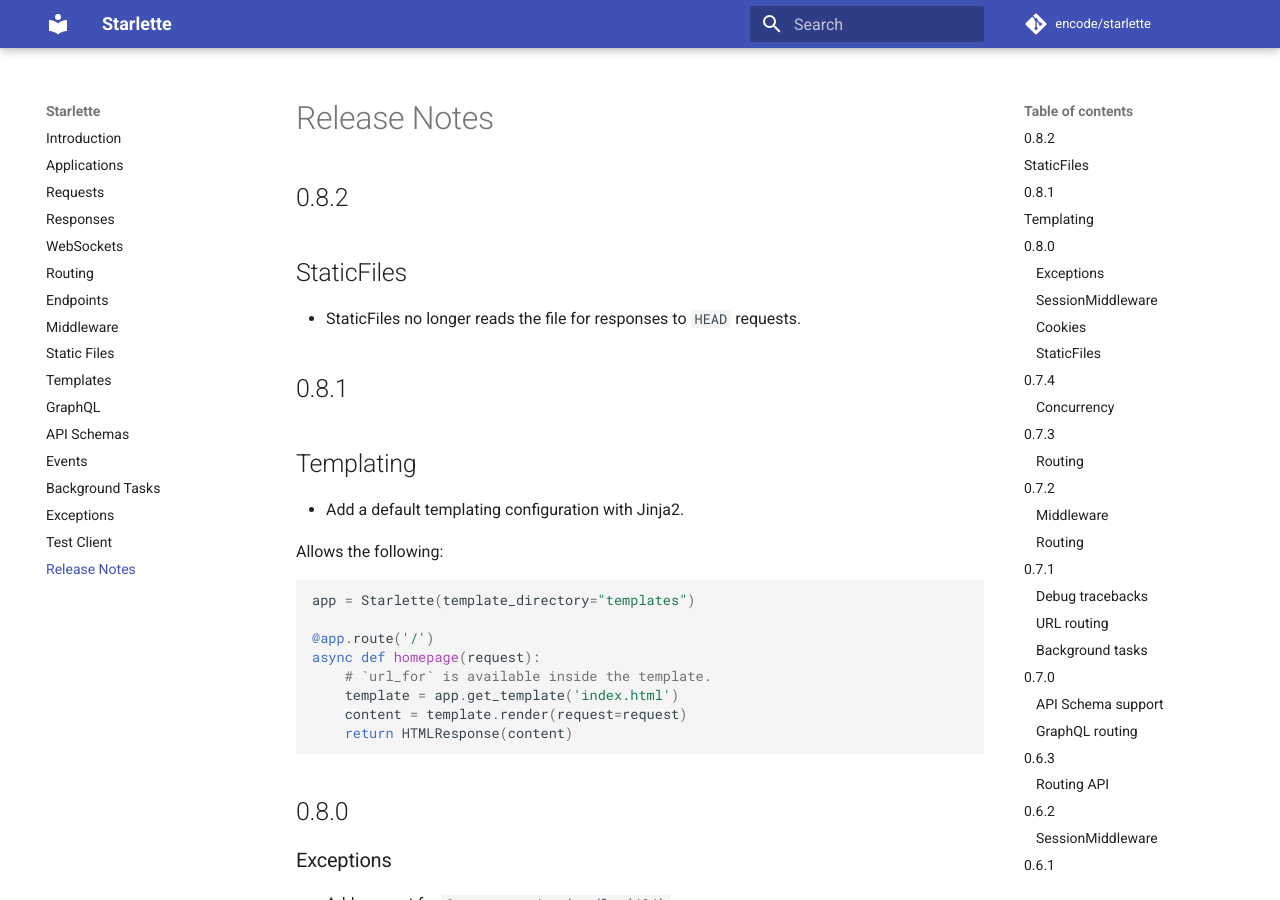
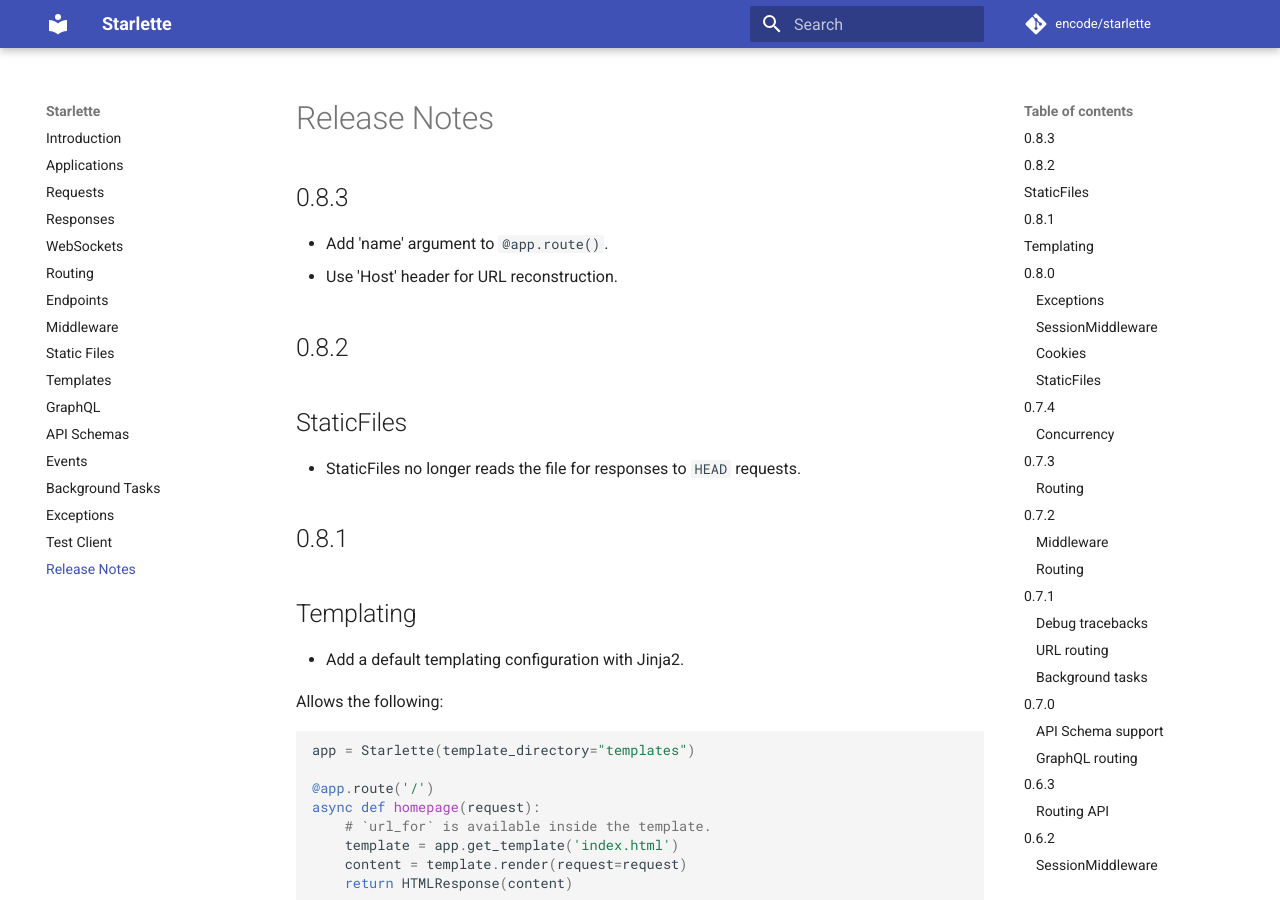
Before and after one commit to hidraco/starlette, an MkDocs documentation site: the page built from docs/release-notes.md, in a window 1280 px wide and 900 px high. Built offline with MkDocs 1.6.1 and Material for MkDocs 9.7.7, drawn with Linux system fonts in a browser that asks for light colours; comment, search, counter and statistics services are not loaded.

Commit message:
Version 0.8.3

```diff
--- a/docs/release-notes.md
+++ b/docs/release-notes.md
@@ -1,3 +1,8 @@
+## 0.8.3
+
+* Add 'name' argument to `@app.route()`.
+* Use 'Host' header for URL reconstruction.
+
 ## 0.8.2
 
 ## StaticFiles
--- a/starlette/__init__.py
+++ b/starlette/__init__.py
@@ -1 +1 @@
-__version__ = "0.8.2"
+__version__ = "0.8.3"
```
